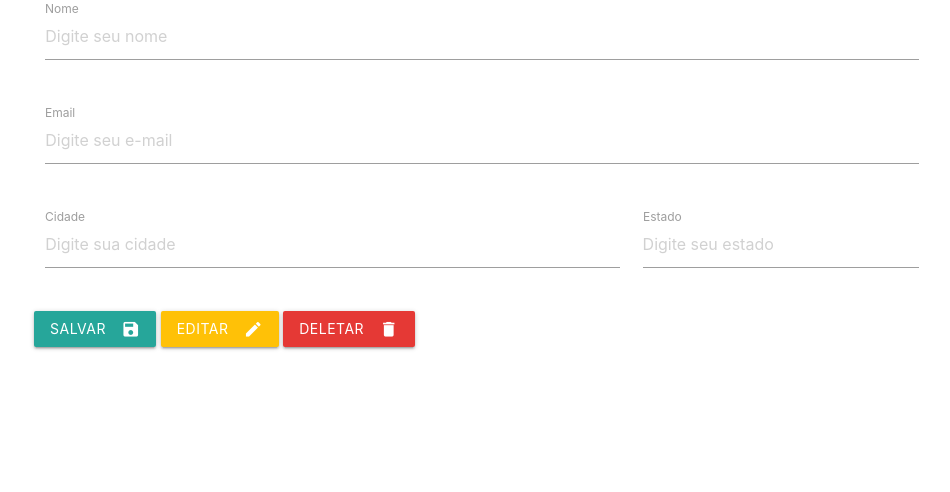
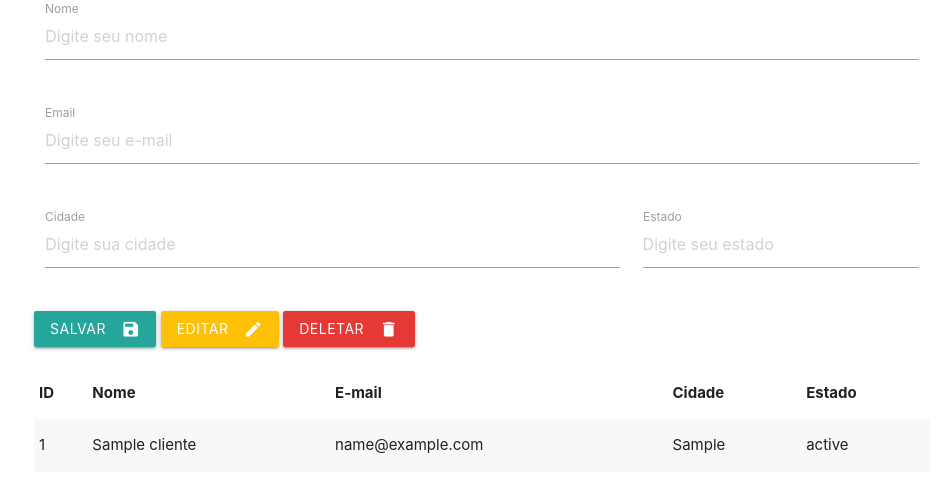
Before and after one commit to carolinakaji/crud_mysqli, a PHP site: page / in a window 1280 px wide. Shown: the part 117-609 px from the top of the page, without its empty margins (158-1108 px from the left). Run offline with PHP 8.4, Linux system fonts and the light colour scheme; tables that the repository leaves empty or names only in its code hold one stand-in row (values such as "Sample post"); data that the repository does not hold is empty.

Commit message:
Finalizdo os métodos de inserir, atualizar, deletar

```diff
--- a/crud.php
+++ b/crud.php
@@ -1,67 +1,107 @@
 <?php
-// Aula 10
-// conexão
+
+$nome = isset($_POST['nome']) ? $_POST['nome'] : '';
+$email = isset($_POST['email']) ? $_POST['email'] : '';
+$cidade = isset($_POST['cidade']) ? $_POST['cidade'] : '';
+$estado = isset($_POST['estado']) ? $_POST['estado'] : '';
+$stmt = '';
 $connection = new mysqli('localhost', 'root', '', 'cadastro');
+$resultado = '';
 
-// Verifica se existe erro de conexão, se existir, termina e mostra a mensagem de erro
-if ($connection->connect_error) {
-  exit("Erro: {$connection->connect_error}");
+function abrirConexao($connection)
+{
+  // conexão
+  // Verifica se existe erro de conexão, se existir, termina e mostra a mensagem de erro
+  if ($connection->connect_error) {
+    exit("Erro: {$connection->connect_error}");
+  }
+  return $connection;
+}
+
+// Fechar as conexões
+function fecharConexao($stmt, $connection)
+{
+  if (gettype($stmt) == 'string') {
+    $connection->close();
+  } else {
+    $connection->close();
+    $stmt->close();
+  }
 }
 
 // Delete
-function delete($connection)
+function delete($connection, $nome)
 {
-  $sql = "delete from clientes where nome = 'Ana Paula'";
-  $connection->query($sql);
+  $sql = "delete from clientes where nome = ? ";
+  abrirConexao($connection)->query($sql);
+  $stmt = $connection->prepare($sql);
+  $stmt->bind_param('s', $nome);
+  $stmt->execute();
 }
 
 // Atualizar
-function atualizar($connection, $nome)
+function atualizar($connection, $nome, $email)
 {
-  $sql = "update clientes set nome = 'Fernando da Silva' where id='1'";
-  $connection->query($sql);
+  $sql = "update clientes set email = ? where nome = ? ";
+  abrirConexao($connection)->query($sql);
+  $stmt = $connection->prepare($sql);
+  $stmt->bind_param('ss', $email, $nome);
+  $stmt->execute();
 }
-
 
 // Inserir
 function inserir($connection, $nome, $email, $cidade, $estado)
 {
-
   $sql = "insert into clientes(nome, email, cidade, estado)
-  values('Ana Paula', 'ana@gmail.com', 'Jandira', 'SP')";
-  $connection->query($sql);
+  values(?, ?, ?, ?)";
+  abrirConexao($connection)->query($sql);
+  $stmt = $connection->prepare($sql);
+  $stmt->bind_param('ssss', $nome, $email, $cidade, $estado);
+  $stmt->execute();
 }
 
 
 // Ler
-function ler($connection, $nome, $email, $cidade, $estado)
-{
+function ler($connection, $stmt)
+{;
+  $tabela = '';
+  $sql = "select * from clientes";
+  // Fazendo uma query
+  $results = abrirConexao($connection)->query($sql);
+  // Verificar se existe algum registro na tabela (linha).
+  if ($results->num_rows) {
+    while ($cliente = $results->fetch_object()) {
+      $tabela .= "<tr><td>{$cliente->id}</td>
+                  <td>{$cliente->nome}</td>
+                  <td>{$cliente->email}</td>
+                  <td>{$cliente->cidade}</td>
+                  <td>{$cliente->estado}</td></tr>";
+    }
+  } else {
+    $tabela = "Nenhum cliente encontrado";
+  }
+  return $tabela;
+}
 
-  $sql = "select * from clientes where nome = ? ";
-  // prepara para string para a conexão
-  $stmt = $connection->prepare($sql);
-  $stmt->bind_param('s', $nome);
-  $stmt->execute();
-  // traz o resultado como objeto
-  $result = $stmt->get_result()->fetch_object();
-  if ($result) {
-    echo '<pre>';
-    var_dump($result);
-    echo '<pre>';
-  } else {
-    echo 'Cliente não encontrado';
-  }
-}
-// Fechar as conexões
-$stmt->close();
-$connection->close();
+// validação
 
 
-//botão salvar
+
+// botão salvar
 if (isset($_POST['salvar'])) {
+  inserir($connection, $nome, $email, $cidade, $estado);
+};
+
+// botão deletar
+if (isset($_POST['deletar'])) {
+  delete($connection, $nome);
+};
+
+// botão atualizar
+if (isset($_POST['editar'])) {
+  atualizar($connection, $nome, $email);
 }
-// Exibe tabela
 
-// $result .= "<tr>
-//                 <td>{$}</td>
-//             <tr>"
+
+$resultado = ler($connection, $stmt);
+fecharConexao($stmt, $connection);
--- a/index.php
+++ b/index.php
@@ -1,3 +1,4 @@
+<?php include './crud.php' ?>
 <!DOCTYPE html>
 <html lang="en">
 
@@ -41,14 +42,23 @@
         </div>
       </div>
       <div class="row">
-        <button class="waves-effect waves-light btn" name=""><i class="material-icons right">save</i>Salvar</button>
-        <button class="waves-effect waves-light btn amber"><i class="material-icons right">edit</i>Editar</button>
-        <button class="waves-effect waves-light btn red darken-1"><i class="material-icons right">delete</i>Deletar</button>
+        <button class="waves-effect waves-light btn" name="salvar"><i class="material-icons right">save</i>Salvar</button>
+        <button class="waves-effect waves-light btn amber" name="editar"><i class="material-icons right">edit</i>Editar</button>
+        <button class="waves-effect waves-light btn red darken-1" name="deletar"><i class="material-icons right">delete</i>Deletar</button>
       </div>
     </form>
 
     <div>
-      <?php echo $table; ?>
+      <table class="striped">
+        <thead>
+          <th>ID</th>
+          <th>Nome</th>
+          <th>E-mail</th>
+          <th>Cidade</th>
+          <th>Estado</th>
+        </thead>
+        <?php echo $resultado ?>
+      </table>
     </div>
   </main>
 </body>
```
Also changed, not shown: 1 other file.
